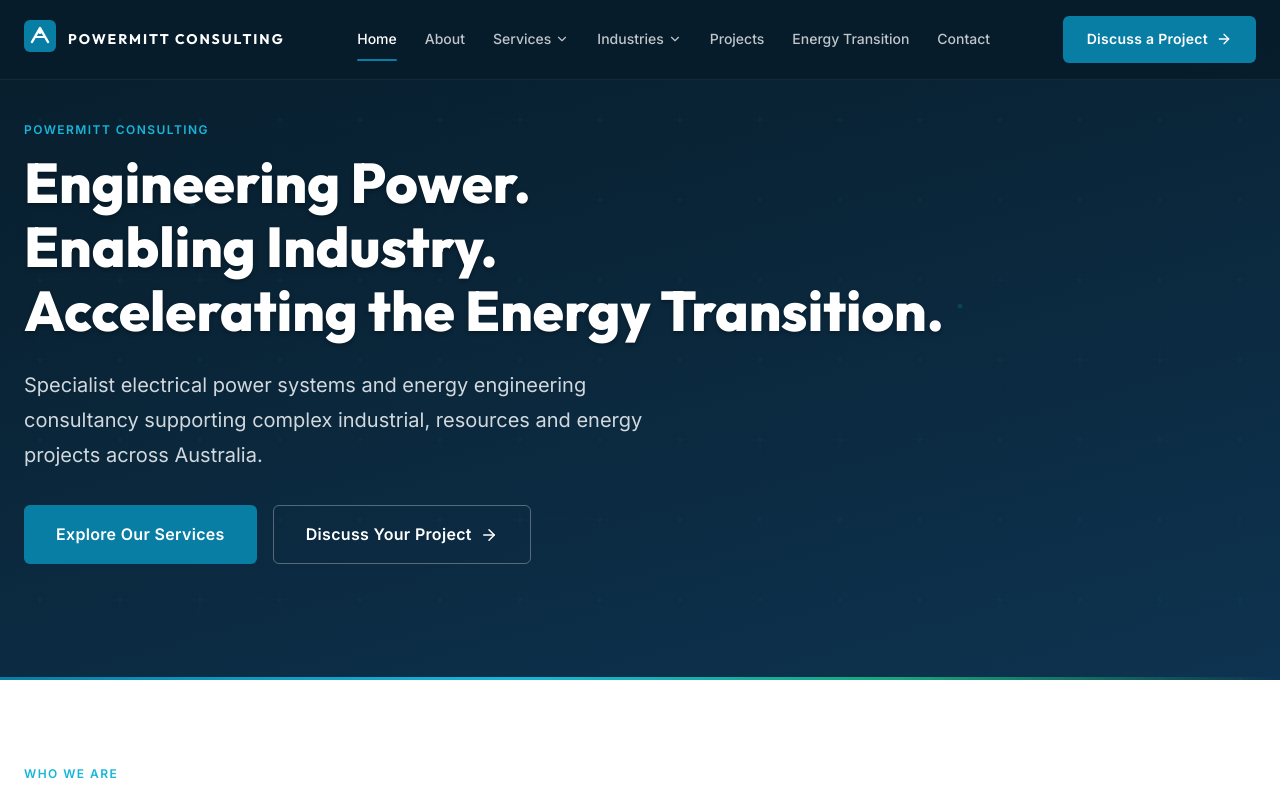
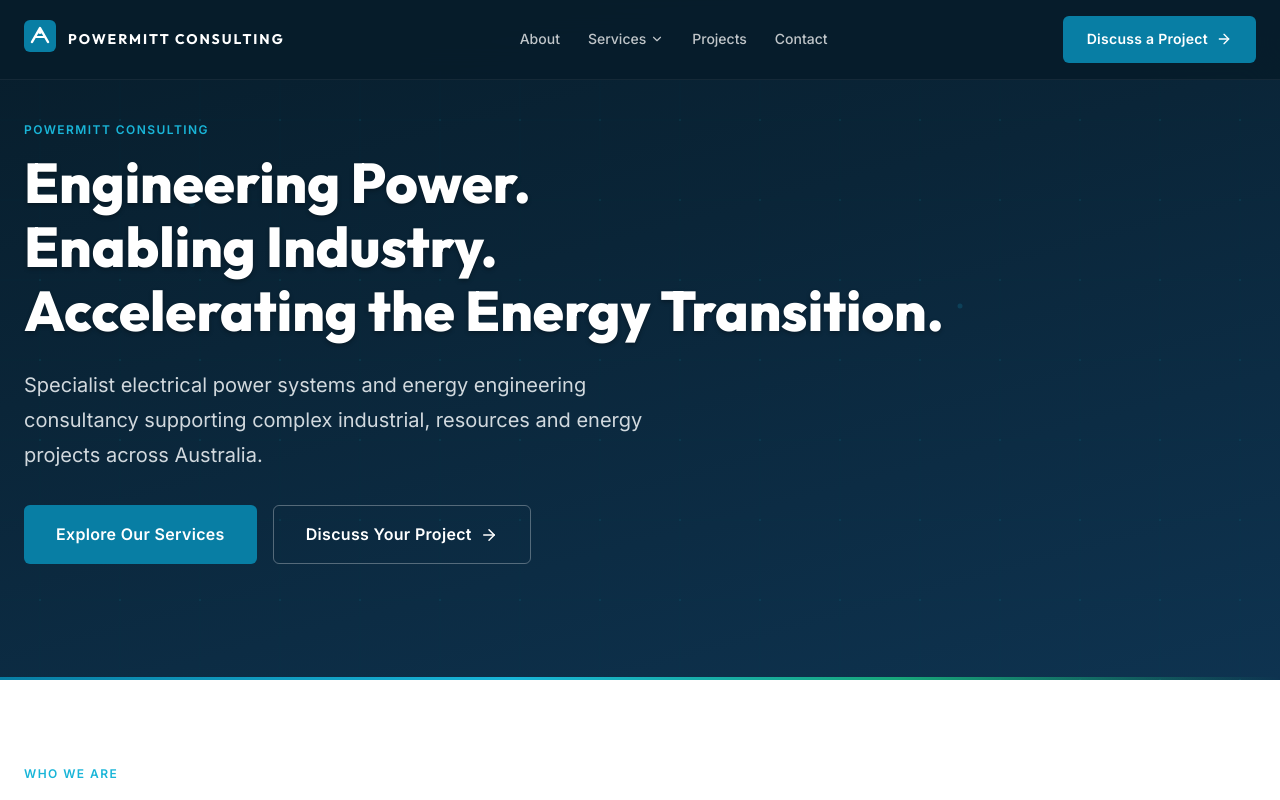
Before and after one commit to ameeshmith/PowerMittconsulting, a React (Vite) app: page / in a window 1280 px wide. Shown: the top 800 px of the page. Built offline with nearby package versions, Linux system fonts and the light colour scheme.

Commit message:
Update navbar links to display only About, Services, Projects, and Contact

```diff
--- a/src/data/navigation.js
+++ b/src/data/navigation.js
@@ -1,7 +1,6 @@
 export const navigation = {
   brand: 'POWERMITT CONSULTING',
   links: [
-    { label: 'Home', path: '/' },
     { label: 'About', path: '/about' },
     {
       label: 'Services',
@@ -15,19 +14,7 @@ export const navigation = {
         { label: "Owner's Engineering", path: '/services/owners-engineering', description: 'Independent technical advisory' }
       ]
     },
-    {
-      label: 'Industries',
-      path: '/industries',
-      dropdown: [
-        { label: 'All Industries', path: '/industries', description: 'Sectors we serve' },
-        { label: 'Oil & Gas', path: '/industries/oil-gas', description: 'Offshore, LNG & processing' },
-        { label: 'Mining & Resources', path: '/industries/mining-resources', description: 'Surface & underground mining' },
-        { label: 'Energy & Utilities', path: '/industries/energy-utilities', description: 'Renewables, grid & BESS' },
-        { label: 'Industrial Infrastructure', path: '/industries/industrial', description: 'Manufacturing & heavy industry' }
-      ]
-    },
     { label: 'Projects', path: '/projects' },
-    { label: 'Energy Transition', path: '/energy-transition' },
     { label: 'Contact', path: '/contact' }
   ],
   cta: { label: 'Discuss a Project', path: '/contact' }
```
